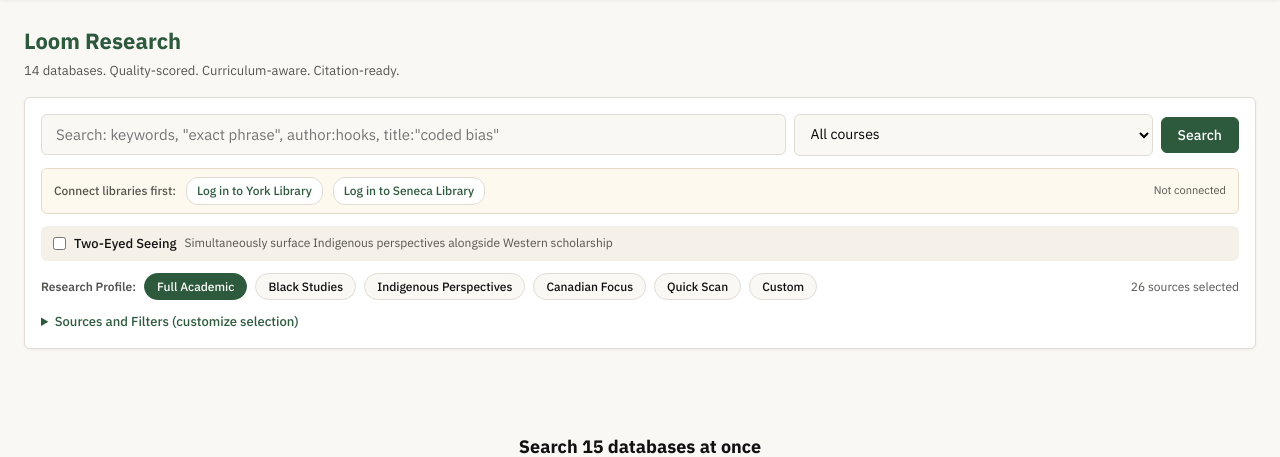
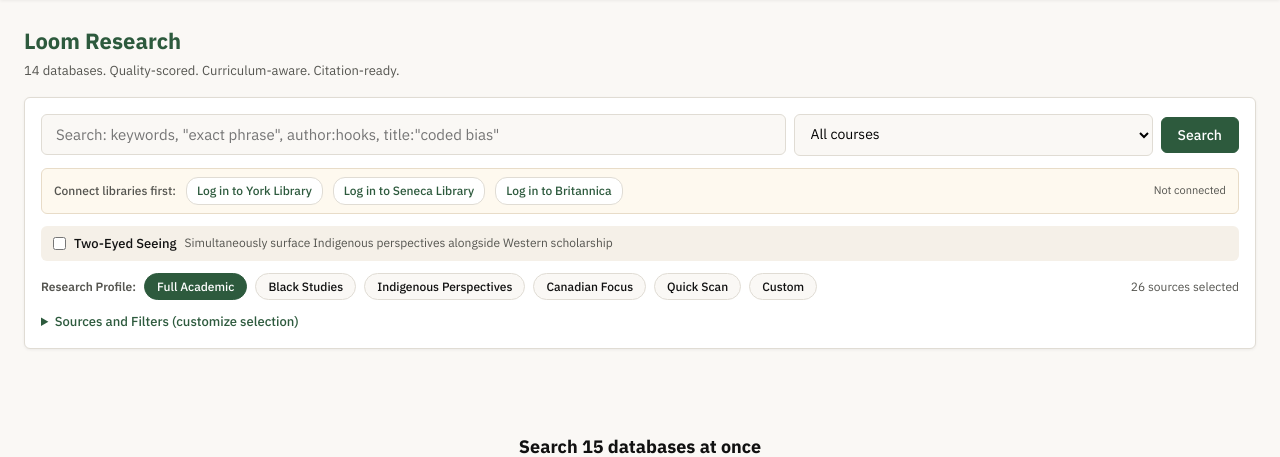
Before and after one commit to rpeart73/ImageLibrary, a Flask app: page / in a window 1280 px wide. Shown: the part 57-514 px from the top of the page. Run offline with Flask 3, Linux system fonts and the light colour scheme; data that the repository does not hold is empty; some libraries are stand-ins or nearby versions.

Commit message:
Add Britannica login to auth bar
Co-Authored-By: Claude Opus 4.6 (1M context) <noreply@anthropic.com>

```diff
--- a/static/js/research.js
+++ b/static/js/research.js
@@ -96,11 +96,11 @@ function clearAllSources() {
 
 // ─── Library Authentication ────────────────────────────
 
-const authState = { york: false, seneca: false };
+const authState = { york: false, seneca: false, britannica: false };
 
 document.addEventListener('DOMContentLoaded', function() {
     // Load auth state from sessionStorage
-    ['york', 'seneca'].forEach(lib => {
+    ['york', 'seneca', 'britannica'].forEach(lib => {
         if (sessionStorage.getItem('auth_' + lib) === '1') {
             authState[lib] = true;
             markConnected(lib);
--- a/templates/research.html
+++ b/templates/research.html
@@ -28,6 +28,7 @@
                 <span style="font-size:12px;font-weight:500;color:var(--text-muted)">Connect libraries first:</span>
                 <a class="auth-link" href="https://ocul-yor.primo.exlibrisgroup.com/discovery/login?vid=01OCUL_YOR:YOR_DEFAULT&lang=en" target="_blank" id="auth-york">Log in to York Library</a>
                 <a class="auth-link" href="https://library.senecapolytechnic.ca/" target="_blank" id="auth-seneca">Log in to Seneca Library</a>
+                <a class="auth-link" href="https://www.britannica.com/auth/login" target="_blank" id="auth-britannica">Log in to Britannica</a>
                 <span class="auth-status" id="auth-status">Not connected</span>
             </div>
 
```
